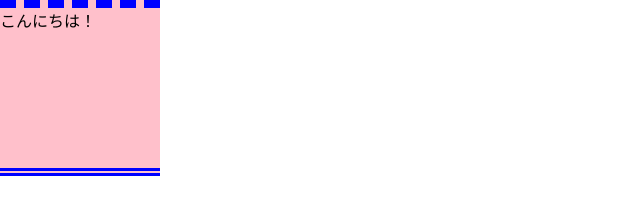
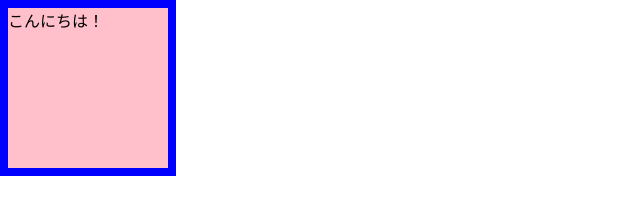
Before and after one commit to NanoYokota/dotinstall-css-basic, a plain HTML site: page index.html in a window 1280 px wide. Shown: the whole page, without its empty margins (0-640 px from the left). Drawn offline with Linux system fonts and the light colour scheme.

Commit message:
#9完了。

```diff
--- a/style.css
+++ b/style.css
@@ -12,10 +12,9 @@ p {
   /* border-width: 8px;
   border-style: solid;
   border-color: blue; */
-  border-top-width: 8px;
-  border-top-style: dashed;
-  border-top-color: blue;
-  border-bottom-width: 8px;
-  border-bottom-style: double;
-  border-bottom-color: blue;
+  /* border: 8px solid blue; */
+  /* border-top: 8px dashed blue;
+  border-bottom: 8px double blue; */
+  border-style: solid;
+  border: 8px solid blue;
 }
```
